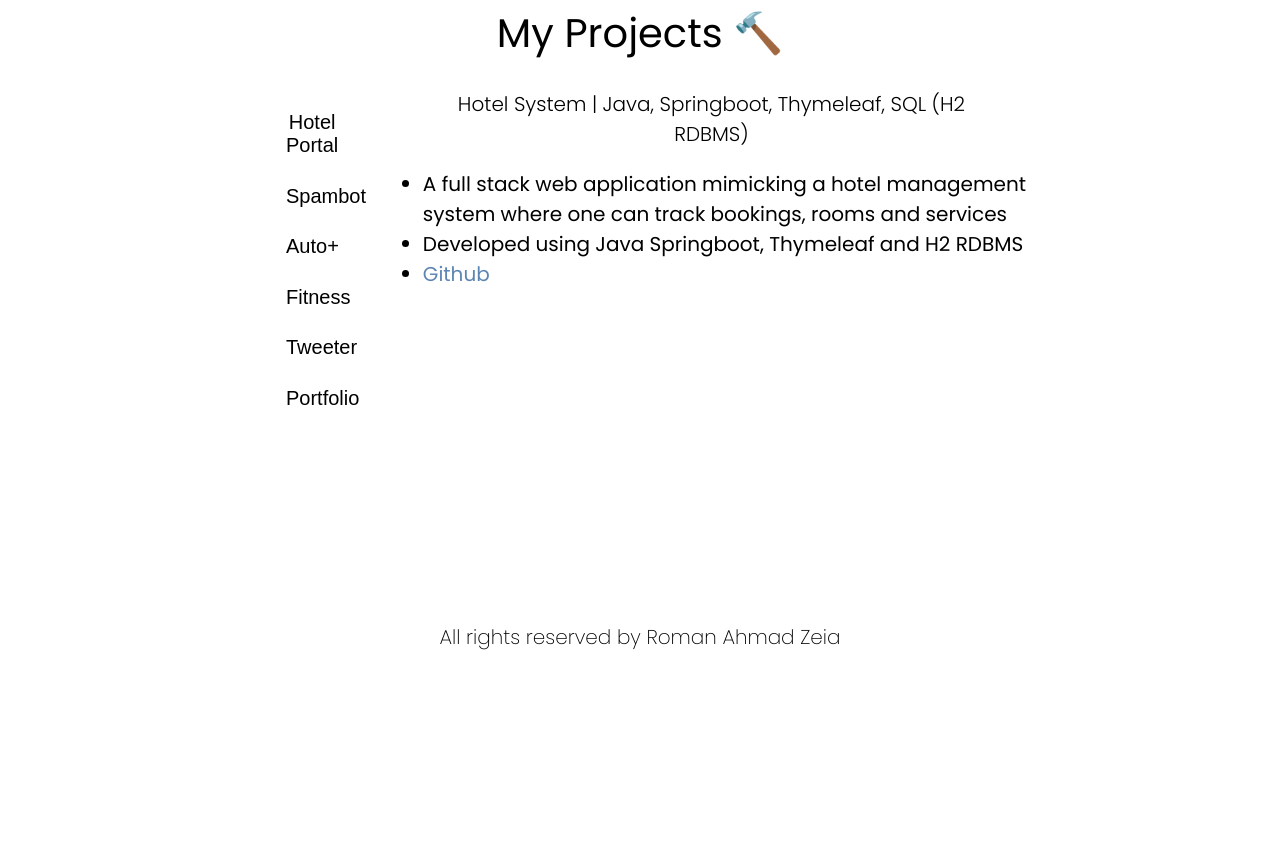
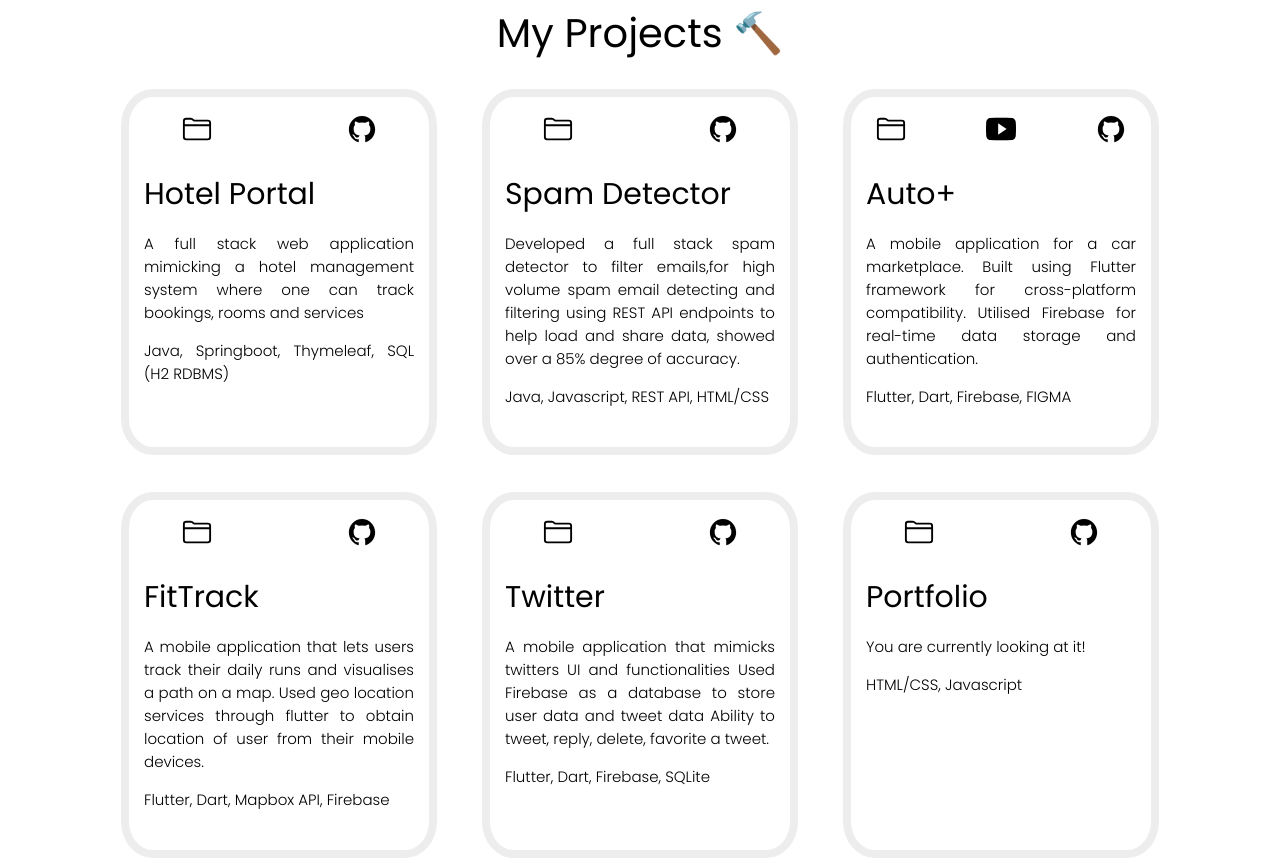
Before and after one commit to roman-ahmadzeia/portfolio, a website built with webpack: page index.html in a window 1280 px wide. Shown: the part 2592-3453 px from the top of the page. Before the commit the page ends 3264 px from the top, so only its background shows below. Built offline with nearby package versions, Linux system fonts and the light colour scheme.

Commit message:
new UI for projects

```diff
--- a/css/style.css
+++ b/css/style.css
@@ -218,69 +218,126 @@ margin: 0 auto;
   display: none;
 }
 
-.project-page
-{
-  margin-top: 15%;
-  justify-content: center;
-  max-width: 800px;
-  margin: 15% auto;
-  font-size: 20px;
-}
+/*.project-page*/
+/*{*/
+/*  margin-top: 15%;*/
+/*  justify-content: center;*/
+/*  max-width: 800px;*/
+/*  margin: 15% auto;*/
+/*  font-size: 20px;*/
+/*}*/
 
-#project-1
-{
-  display: none;
-}
-#project-2
-{
-  display: none;
-}
+/*#project-1*/
+/*{*/
+/*  display: none;*/
+/*}*/
+/*#project-2*/
+/*{*/
+/*  display: none;*/
+/*}*/
 
-#project-3
-{
-  display: none;
-}
-.fittrack-ss
-{
-  justify-content: center;
-  text-align: center;
-  margin-left: 40%;
-  width: auto;
-  height: 30%;
-}
+/*#project-3*/
+/*{*/
+/*  display: none;*/
+/*}*/
+/*.fittrack-ss*/
+/*{*/
+/*  justify-content: center;*/
+/*  text-align: center;*/
+/*  margin-left: 40%;*/
+/*  width: auto;*/
+/*  height: 30%;*/
+/*}*/
 
-.twitter-ss
-{
-  justify-content: center;
-  text-align: center;
-  margin-left: 30%;
-  width: auto;
-  height: 25%;
-}
+/*.twitter-ss*/
+/*{*/
+/*  justify-content: center;*/
+/*  text-align: center;*/
+/*  margin-left: 30%;*/
+/*  width: auto;*/
+/*  height: 25%;*/
+/*}*/
 
-#project-4
-{
-  display: none;
-}
+/*#project-4*/
+/*{*/
+/*  display: none;*/
+/*}*/
 
-#project-5
-{
-  display: none;
-}
+/*#project-5*/
+/*{*/
+/*  display: none;*/
+/*}*/
 
-#project-6
-{
-}
+/*#project-6*/
+/*{*/
+/*}*/
 
 .experience-x ul li a
 {
   text-decoration: none;
   color: #5d85b4;
 }
-iframe
+/*iframe*/
+/*{*/
+/*  margin-left: 5%;*/
+/*  width: 300px; height: 200px;*/
+/*}*/
+
+.projects
 {
-  margin-left: 5%;
-  width: 300px; height: 200px;
+  justify-content: center;
+  max-width: 900px;
+  margin: 15% auto;
+  font-size: 20px;
+}
+.projects-grid
+{
+  display: grid;
+  grid-template-columns: repeat(3, 1fr);
+  grid-template-rows: 1fr auto;
+  grid-column-gap: 5%;
+  grid-row-gap: 5%;
+  justify-content: center;
+}
+
+.projects-grid-div
+{
+  display: block;
+  background-color: rgba(255, 255, 255, 0.47);
+  border-style: solid;
+  border-color: rgba(0, 0, 0, 0.07); border-width: 8px;
+  width: 300px; height: 350px;
+  text-align: justify;
+  font-size: 15px;
+  border-radius: 10%;
+}
+.projects-grid-div h1
+{
+  justify-content: center;
+  margin: 5%;
+  font-weight: 400;
+
+}
+
+.projects-grid-div p
+{
+  margin: 5%;
+  font-weight: 300;
+
+}
+
+.projects-grid-div-header
+{
+  display: flex;
+  justify-content: space-around;
+  margin: 5% 0 0 0;
+  gap: 10%;
+  font-size: 30px;
+ }
+
+.projects-grid-div-header a
+{
+  color: black;
 }
 
 .footer
@@ -408,26 +465,24 @@ iframe
     font-size: 13px;
   }
 
-
-  .project-page
+  .projects
   {
-    margin-top: 70%;
+    margin-top: 50%;
+    max-width: 330px;
   }
 
-  .fittrack-ss
+  .projects-grid
   {
-    height: 200px; width: 100px;
-  }
-  .twitter-ss
-  {
-    height: 200px; width: 100px;
+    display: block;
   }
 
-  iframe
+  .projects-grid-div
   {
-    width: 150px; height: 100px;
-    margin: 0 0 0 20%;
+    display: block;
+    margin-top: 15%;
+    justify-content: center;
   }
+
   .footer h3
   {
     font-size: 15px;
--- a/index.html
+++ b/index.html
@@ -146,90 +146,168 @@
 </div>
 
 
-<div class = "project-page" id = "project-page">
-  <h1 class ="div-title">My Projects 🔨</h1>
-  <div class = "work-experience-list">
-    <div class = "work-experience-list-selector">
-      <ul>
-        <li><button id = "project-6-button">Hotel Portal</button></li>
-        <li><button id = "project-1-button">Spambot</button></li>
-        <li><button id = "project-2-button">Auto+</button></li>
-        <li><button id = "project-3-button">Fitness</button></li>
-        <li><button id = "project-4-button">Tweeter</button></li>
-        <li><button id = "project-5-button">Portfolio</button></li>
+<!--<div class = "project-page" id = "project-page">-->
+<!--  <h1 class ="div-title">My Projects 🔨</h1>-->
+<!--  <div class = "work-experience-list">-->
+<!--    <div class = "work-experience-list-selector">-->
+<!--      <ul>-->
+<!--        <li><button id = "project-6-button">Hotel Portal</button></li>-->
+<!--        <li><button id = "project-1-button">Spambot</button></li>-->
+<!--        <li><button id = "project-2-button">Auto+</button></li>-->
+<!--        <li><button id = "project-3-button">Fitness</button></li>-->
+<!--        <li><button id = "project-4-button">Tweeter</button></li>-->
+<!--        <li><button id = "project-5-button">Portfolio</button></li>-->
 
 
-      </ul>
+<!--      </ul>-->
+<!--    </div>-->
+<!--    <div class = "experience-x" id = "project-6">-->
+<!--      <h1>Hotel System | Java, Springboot, Thymeleaf, SQL (H2 RDBMS)</h1>-->
+<!--      <ul>-->
+<!--        <li>A full stack web application mimicking a hotel management system where one can track bookings, rooms and services</li>-->
+<!--        <li>Developed using Java Springboot, Thymeleaf and H2 RDBMS</li>-->
+<!--        <li><a href="https://github.com/roman-ahmadzeia/HotelManagementProject">Github</a></li>-->
+<!--      </ul>-->
+<!--    </div>-->
+<!--    <div class = "experience-x" id = "project-1">-->
+<!--      <h1>Spam Detector | Java, Javascript, REST API, HTML/CSS </h1>-->
+<!--      <ul>-->
+<!--        <li>Developed a full stack spam detector to filter emails using Java and Javascript alongside REST API for the backend and HTML and CSS for UI and front end.</li>-->
+<!--        <li>Implemented an efficient application for high volume spam email detecting and filtering using REST API endpoints to help load and share data, showed over a 85% degree of accuracy.-->
+<!--        </li>-->
+<!--      </ul>-->
+<!--    </div>-->
+
+<!--    <div class = "experience-x" id = "project-2">-->
+<!--      <h1>Auto + | Flutter, Dart, Firebase, FIGMA	</h1>-->
+<!--      <ul>-->
+<!--        <li>A mobile application that allows users to find a vehicle for sale or sell their own.-->
+<!--        </li>-->
+<!--        <li>Built using Flutter framework and Dart for cross-platform compatibility.-->
+<!--        </li>-->
+<!--        <li>Utilised Firebase for real-time data storage and authentication.-->
+<!--        </li>-->
+<!--        <li><a href="https://github.com/roman-ahmadzeia/autoplus">Github</a></li>-->
+<!--      </ul>-->
+<!--      <iframe width="560" height="315" src="https://www.youtube.com/embed/gzlbF5urA98?si=FtZOchjj99A1eHJJ" title="YouTube video player" frameborder="0" allow="accelerometer; autoplay; clipboard-write; encrypted-media; gyroscope; picture-in-picture; web-share" allowfullscreen></iframe>-->
+<!--    </div>-->
+
+<!--    <div class = "experience-x" id = "project-3">-->
+<!--      <h1>FitTrack | Flutter, Dart, Mapbox API, Firebase</h1>-->
+<!--      <ul>-->
+<!--        <li>A mobile application that lets users track their daily runs and visualises a path on a map.-->
+<!--        </li>-->
+<!--        <li>Used geo location services through flutter to obtain location of user from their mobile devices.-->
+<!--        </li>-->
+<!--        <li>Used a map API from MapBox and Firebase to store users information and to store previous runs.-->
+<!--        </li>-->
+<!--      </ul>-->
+<!--      <img src="img/fit-track-ss.png" alt="Fitness App" class = "fittrack-ss">-->
+<!--    </div>-->
+
+<!--    <div class = "experience-x" id = "project-4">-->
+<!--      <h1>Mock Twitter App</h1>-->
+<!--      <ul>-->
+<!--        <li>A mobile application that mimicks twitters UI and functionalities-->
+<!--        </li>-->
+<!--        <li>Used Firebase as a database to store user data and tweet data-->
+<!--        </li>-->
+<!--        <li>Ability to tweet, reply, delete, favorite a tweet-->
+<!--        </li>-->
+<!--        <li><a href="https://github.com/roman-ahmadzeia/mock-twitter-app">Github</a></li>-->
+<!--      </ul>-->
+<!--      <img src="img/twitter-app-ss.png" alt="Twitter App" class = "twitter-ss">-->
+<!--    </div>-->
+
+<!--    <div class = "experience-x" id = "project-5">-->
+<!--      <h1>Portfolio | HTML/CSS, Javascript</h1>-->
+<!--      <ul>-->
+<!--        <li>Created a personal portfolio website using HTML, CSS, and Javascript for development.-->
+<!--        </li>-->
+<!--        <li>Focused on a responsive design, accessibility and interactivity.-->
+<!--        </li>-->
+<!--      </ul>-->
+<!--      <h1> You are looking at it right now :)</h1>-->
+<!--    </div>-->
+
+<!--  </div>-->
+<!--</div>-->
+
+
+<div class = "projects">
+  <h1 class ="div-title">My Projects 🔨</h1>
+  <div class = "projects-grid">
+      <div class = "projects-grid-div">
+        <div class = "projects-grid-div-header">
+          <a class = "project-icon"><ion-icon name="folder-outline"></ion-icon></a>
+          <a href="https://github.com/roman-ahmadzeia/HotelManagementProject" class = "project-link"><ion-icon name="logo-github"></ion-icon></a>
         </div>
-    <div class = "experience-x" id = "project-6">
-      <h1>Hotel System | Java, Springboot, Thymeleaf, SQL (H2 RDBMS)</h1>
-      <ul>
-        <li>A full stack web application mimicking a hotel management system where one can track bookings, rooms and services</li>
-        <li>Developed using Java Springboot, Thymeleaf and H2 RDBMS</li>
-        <li><a href="https://github.com/roman-ahmadzeia/HotelManagementProject">Github</a></li>
-      </ul>
-    </div>
-    <div class = "experience-x" id = "project-1">
-      <h1>Spam Detector | Java, Javascript, REST API, HTML/CSS </h1>
-      <ul>
-        <li>Developed a full stack spam detector to filter emails using Java and Javascript alongside REST API for the backend and HTML and CSS for UI and front end.</li>
-        <li>Implemented an efficient application for high volume spam email detecting and filtering using REST API endpoints to help load and share data, showed over a 85% degree of accuracy.
-        </li>
-      </ul>
+        <h1>Hotel Portal</h1>
+        <p>A full stack web application mimicking a hotel management system where one can track bookings, rooms and services</p>
+        <p>Java, Springboot, Thymeleaf, SQL (H2 RDBMS)</p>
       </div>
 
-    <div class = "experience-x" id = "project-2">
-      <h1>Auto + | Flutter, Dart, Firebase, FIGMA	</h1>
-      <ul>
-        <li>A mobile application that allows users to find a vehicle for sale or sell their own.
-        </li>
-        <li>Built using Flutter framework and Dart for cross-platform compatibility.
-        </li>
-        <li>Utilised Firebase for real-time data storage and authentication.
-        </li>
-        <li><a href="https://github.com/roman-ahmadzeia/autoplus">Github</a></li>
-      </ul>
-      <iframe width="560" height="315" src="https://www.youtube.com/embed/gzlbF5urA98?si=FtZOchjj99A1eHJJ" title="YouTube video player" frameborder="0" allow="accelerometer; autoplay; clipboard-write; encrypted-media; gyroscope; picture-in-picture; web-share" allowfullscreen></iframe>
+        <div class = "projects-grid-div">
+          <div class = "projects-grid-div-header">
+            <a class = "project-icon"><ion-icon name="folder-outline"></ion-icon></a>
+            <a href="" class = "project-link"><ion-icon name="logo-github"></ion-icon></a>
+          </div>
+          <h1>Spam Detector</h1>
+          <p>Developed a full stack spam detector to filter emails,for high volume spam email detecting and
+            filtering using REST API endpoints to help load and share data, showed over a 85%
+            degree of accuracy.</p>
+          <p>Java, Javascript, REST API, HTML/CSS</p>
         </div>
 
-    <div class = "experience-x" id = "project-3">
-      <h1>FitTrack | Flutter, Dart, Mapbox API, Firebase</h1>
-      <ul>
-        <li>A mobile application that lets users track their daily runs and visualises a path on a map.
-        </li>
-        <li>Used geo location services through flutter to obtain location of user from their mobile devices.
-        </li>
-        <li>Used a map API from MapBox and Firebase to store users information and to store previous runs.
-        </li>
-      </ul>
-      <img src="img/fit-track-ss.png" alt="Fitness App" class = "fittrack-ss">
+      <div class = "projects-grid-div">
+        <div class = "projects-grid-div-header">
+          <a class = "project-icon"><ion-icon name="folder-outline"></ion-icon></a>
+          <a href="https://www.youtube.com/watch?v=gzlbF5urA98" class = "project-icon"><ion-icon name="logo-youtube"></ion-icon></a>
+          <a href="https://github.com/roman-ahmadzeia/autoplus" class = "project-link"><ion-icon name="logo-github"></ion-icon></a>
+        </div>
+        <h1>Auto+</h1>
+        <p>A mobile application for a car marketplace.
+          Built using Flutter framework for cross-platform compatibility.
+          Utilised Firebase for real-time data storage and authentication.</p>
+        <p>Flutter, Dart, Firebase, FIGMA</p>
       </div>
 
-    <div class = "experience-x" id = "project-4">
-      <h1>Mock Twitter App</h1>
-      <ul>
-        <li>A mobile application that mimicks twitters UI and functionalities
-        </li>
-        <li>Used Firebase as a database to store user data and tweet data
-        </li>
-        <li>Ability to tweet, reply, delete, favorite a tweet
-        </li>
-        <li><a href="https://github.com/roman-ahmadzeia/mock-twitter-app">Github</a></li>
-      </ul>
-      <img src="img/twitter-app-ss.png" alt="Twitter App" class = "twitter-ss">
+      <div class = "projects-grid-div">
+        <div class = "projects-grid-div-header">
+          <a class = "project-icon"><ion-icon name="folder-outline"></ion-icon></a>
+          <a class = "project-link"><ion-icon name="logo-github"></ion-icon></a>
+        </div>
+        <h1>FitTrack</h1>
+        <p>A mobile application that lets users track their daily runs and visualises a path on a map. Used geo location services through flutter to obtain location of user from their mobile devices.</p>
+        <p>Flutter, Dart, Mapbox API, Firebase</p>
       </div>
 
-    <div class = "experience-x" id = "project-5">
-      <h1>Portfolio | HTML/CSS, Javascript</h1>
-      <ul>
-        <li>Created a personal portfolio website using HTML, CSS, and Javascript for development.
-        </li>
-        <li>Focused on a responsive design, accessibility and interactivity.
-        </li>
-      </ul>
-      <h1> You are looking at it right now :)</h1>
+      <div class = "projects-grid-div">
+        <div class = "projects-grid-div-header">
+          <a class = "project-icon"><ion-icon name="folder-outline"></ion-icon></a>
+          <a href="https://github.com/roman-ahmadzeia/mock-twitter-app" class = "project-link"><ion-icon name="logo-github"></ion-icon></a>
+        </div>
+        <h1>Twitter</h1>
+        <p>A mobile application that mimicks twitters UI and functionalities
+          Used Firebase as a database to store user data and tweet data
+          Ability to tweet, reply, delete, favorite a tweet.</p>
+        <p>Flutter, Dart, Firebase, SQLite</p>
       </div>
 
+      <div class = "projects-grid-div">
+        <div class = "projects-grid-div-header">
+          <a class = "project-icon"><ion-icon name="folder-outline"></ion-icon></a>
+          <a href="https://github.com/roman-ahmadzeia/portfolio" class = "project-link"><ion-icon name="logo-github"></ion-icon></a>
+        </div>
+        <h1>Portfolio</h1>
+        <p>You are currently looking at it! </p>
+        <p>HTML/CSS, Javascript</p>
+      </div>
+
+
+
+
+      </div>
     </div>
 </div>
 
```
Lines whose indentation alone changed are shown as unchanged.
